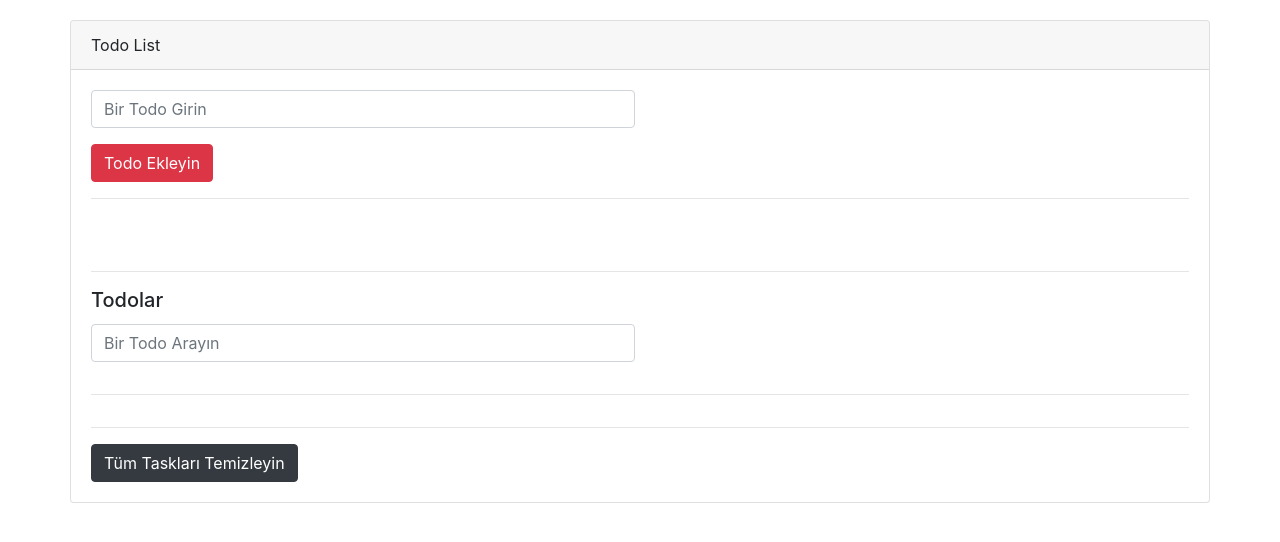
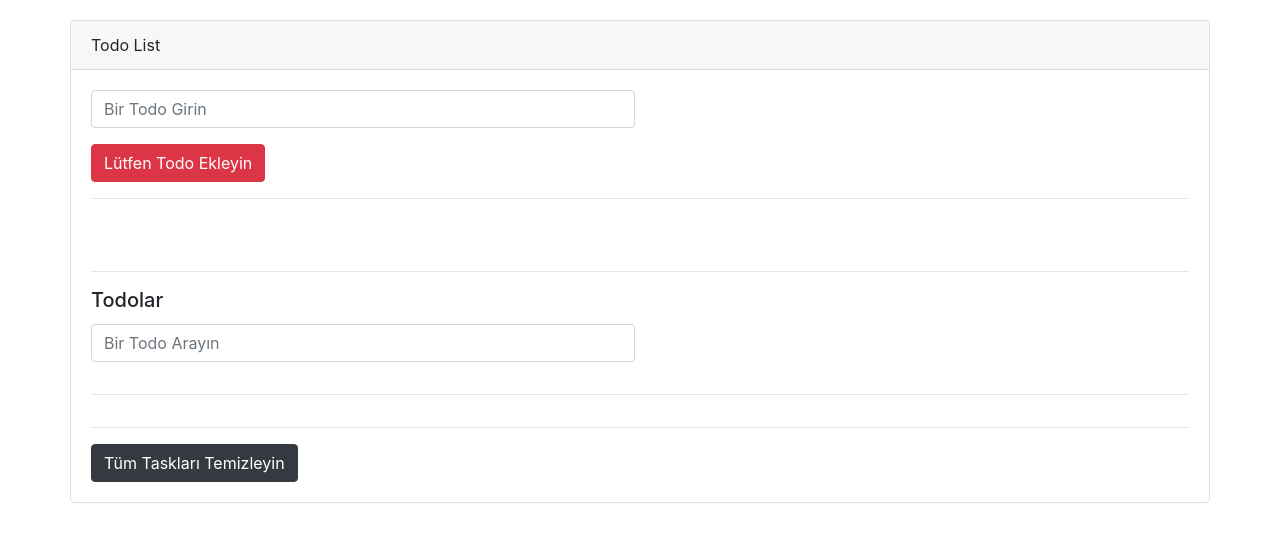
Before and after one commit to atakanhbk/ToDoList2, a plain HTML site: page index.html in a window 1280 px wide. Drawn offline with nearby package versions, Linux system fonts and the light colour scheme.

Commit message:
Update index.html

```diff
--- a/index.html
+++ b/index.html
@@ -24,7 +24,7 @@
                             <input class="form-control" type="text" name="todo" id="todo" placeholder="Bir Todo Girin">
                         </div>
                     </div>
-                    <button type="submit" class="btn btn-danger">Todo Ekleyin</button>
+                    <button type="submit" class="btn btn-danger">Lütfen Todo Ekleyin</button>
                 </form>
                 <hr>
 
```
